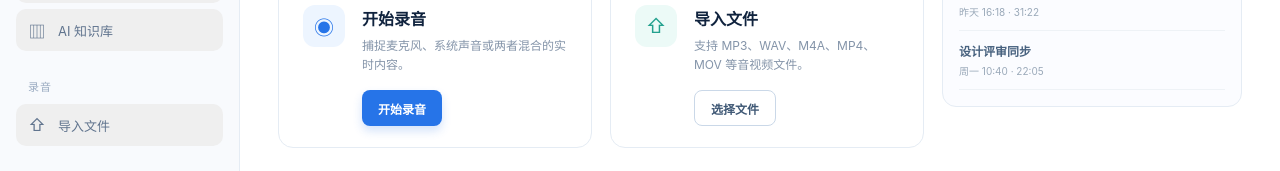
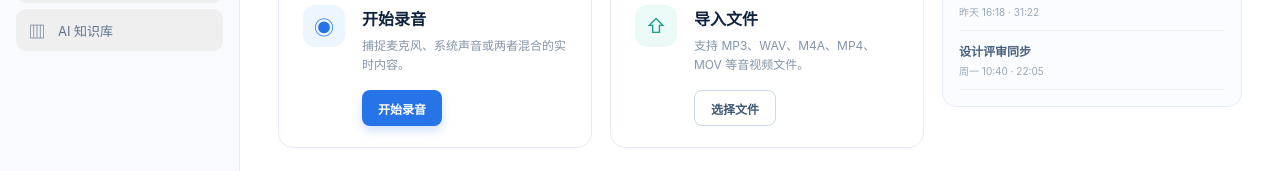
Before and after one commit to zhengxianlu181-blip/shanj-demo, a plain HTML site: page recording-prototype.html in a window 1280 px wide. Shown: the part 353-524 px from the top of the page. Drawn offline with Linux system fonts and the light colour scheme.

Commit message:
Remove duplicate import navigation entry

```diff
--- a/recording-prototype.html
+++ b/recording-prototype.html
@@ -61,8 +61,6 @@
       <button class="nav-item"><span class="nav-icon">✦</span>AI 助手</button>
       <button class="nav-item"><span class="nav-icon">◇</span>AgentHub</button>
       <button class="nav-item"><span class="nav-icon">▥</span>AI 知识库</button>
-      <div class="nav-title" style="margin-top:16px">录音</div>
-      <button class="nav-item" data-view="import"><span class="nav-icon">⇧</span>导入文件</button>
       <div class="sidebar-bottom"><button class="nav-item"><span class="nav-icon">?</span>使用教程</button><button class="nav-item"><span class="nav-icon">↓</span>下载客户端</button><div class="user"><div class="avatar">林</div><div><strong>林晓雯</strong><span>标准版账户</span></div></div></div>
     </aside>
     <main class="workspace">
```
